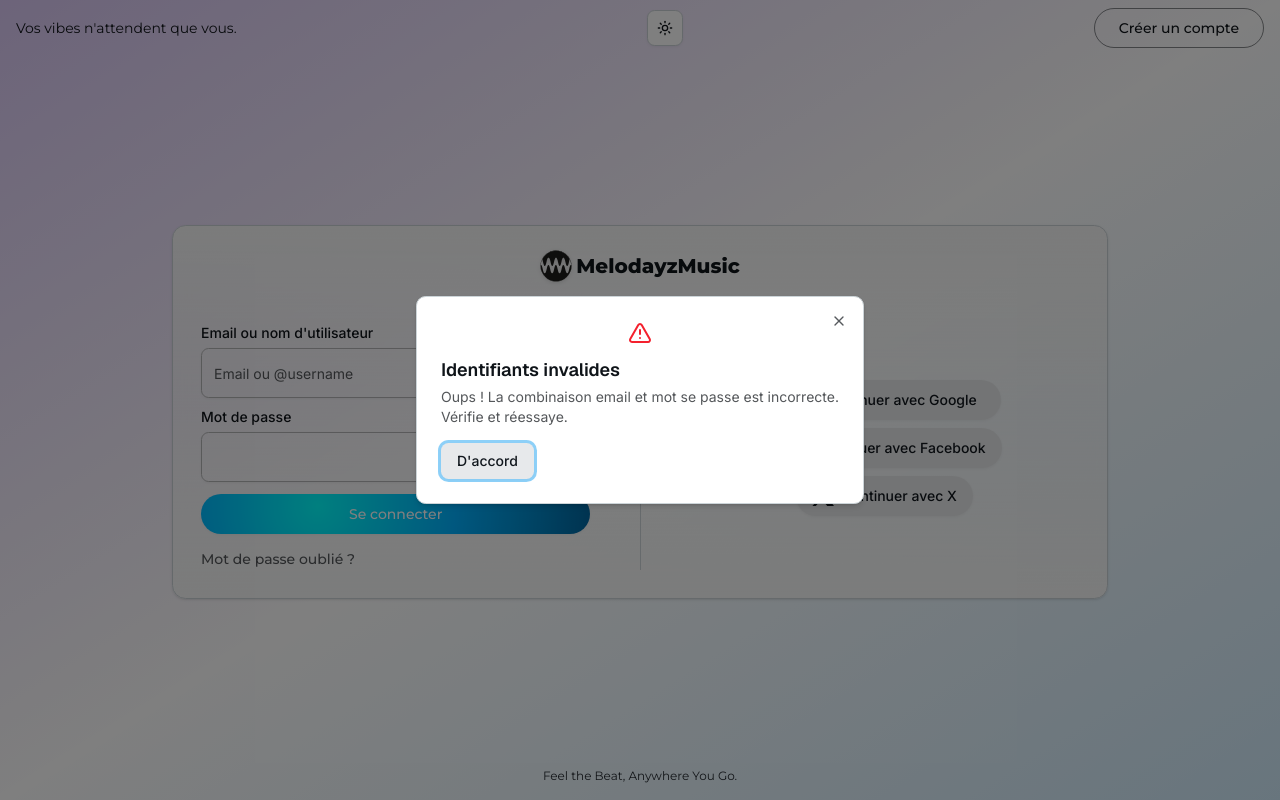
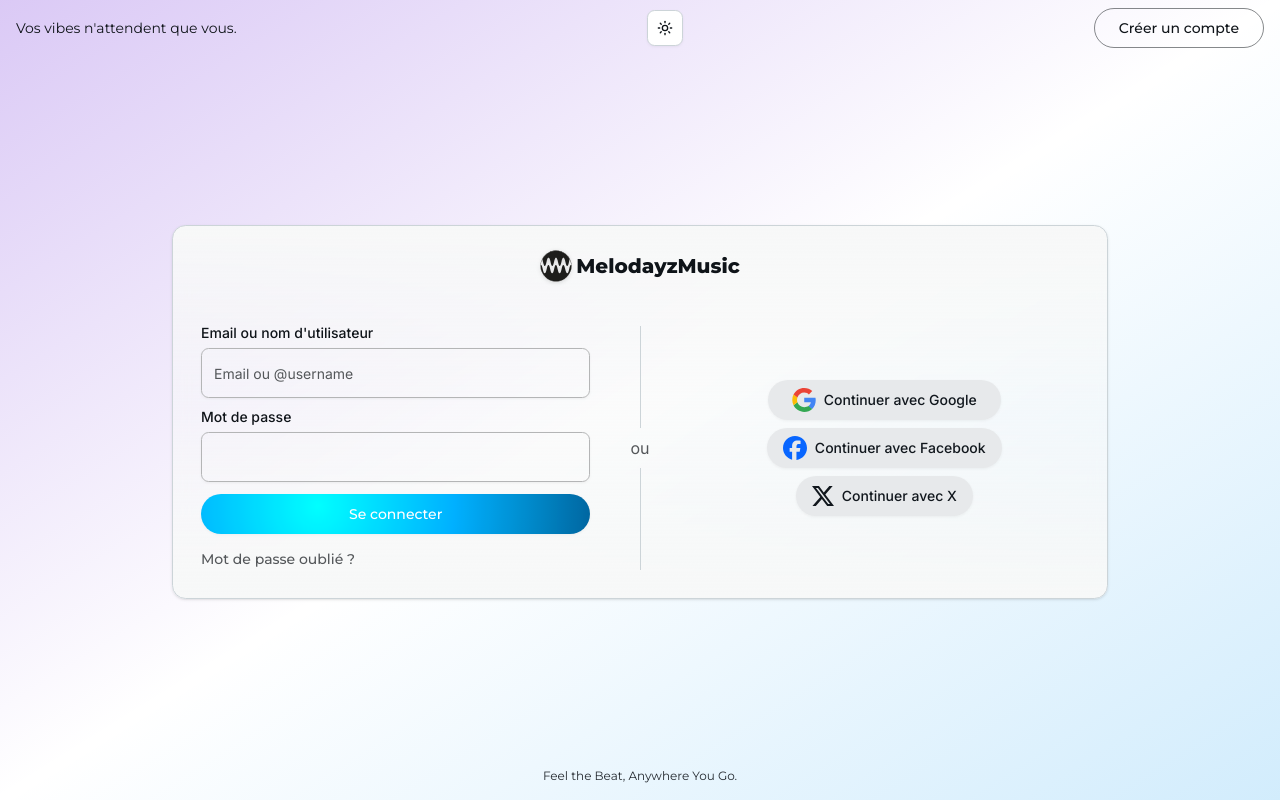
Before and after one commit to bossnare/melodayzmusic, a Next.js app in the folder apps/client/: page /auth/login in a window 1280 px wide. Built offline with nearby package versions, Linux system fonts and the light colour scheme; grey boxes are pictures that could not be loaded.

Commit message:
client:aut:ux: add alert icon for login error dialog

```diff
--- a/apps/client/src/app/auth/login/page.tsx
+++ b/apps/client/src/app/auth/login/page.tsx
@@ -63,7 +63,7 @@ export default function LoginPage() {
       <AuthHeaderSwitch href="/auth/register" type="login" />
       {/* dialog for account */}
       <DialogCloseButton
-        open={true}
+        open={isErrorCredentials}
         onOpenChange={() => setIsErrorCredentials(false)}
         title="Identifiants invalides"
         description="Oups ! La combinaison email et mot se passe est incorrecte. Vérifie et réessaye."
```
